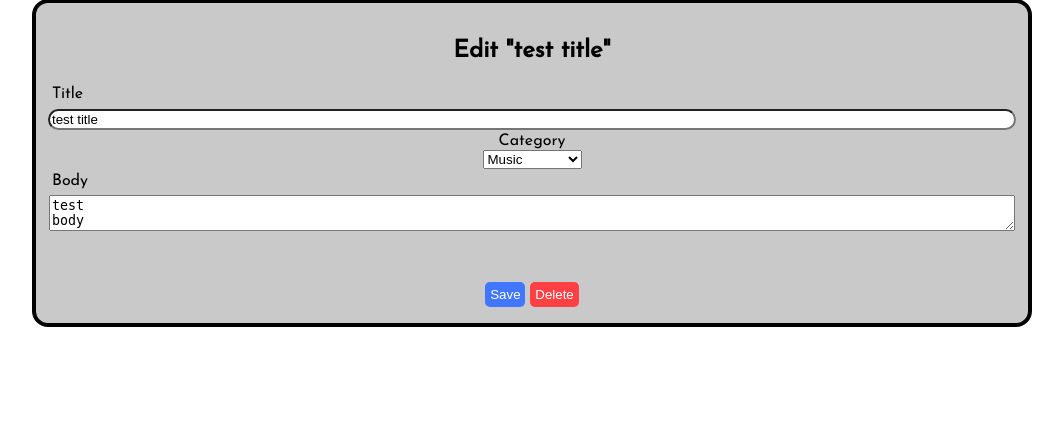
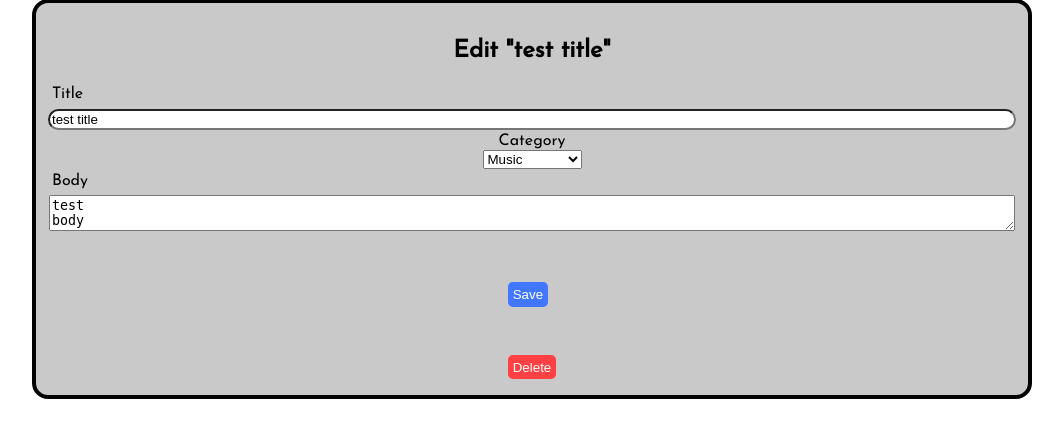
Before and after one commit to Conchero/CImple, a Flask app: page /1/update in a window 1280 px wide. Shown: the part 266-704 px from the top of the page, without its empty margins (108-1171 px from the left). Run offline with Flask 3, Linux system fonts and the light colour scheme; the visitor is signed in with stand-in values (Sample User, id 1); data comes from the database, SQL or seed files in the repository.

Commit message:
button delete fix

```diff
--- a/flaskr/templates/blog/update.html
+++ b/flaskr/templates/blog/update.html
@@ -30,10 +30,11 @@
 
   <div class="update_buttons_div">
     <input type="submit" value="Save">
-    <form action="{{ url_for('blog.delete', id=post['id']) }}" class="form_delete" method="post">
-      <input class="danger" type="submit" value="Delete" onclick="return confirm('Are you sure?');">
-    </form>
-  </div>
+</form>
 
+<form action="{{ url_for('blog.delete', id=post['id']) }}" class="form_delete" method="post">
+  <input class="danger" type="submit" value="Delete" onclick="return confirm('Are you sure?');">
 </form>
+</div>
+
 {% endblock %}
```
